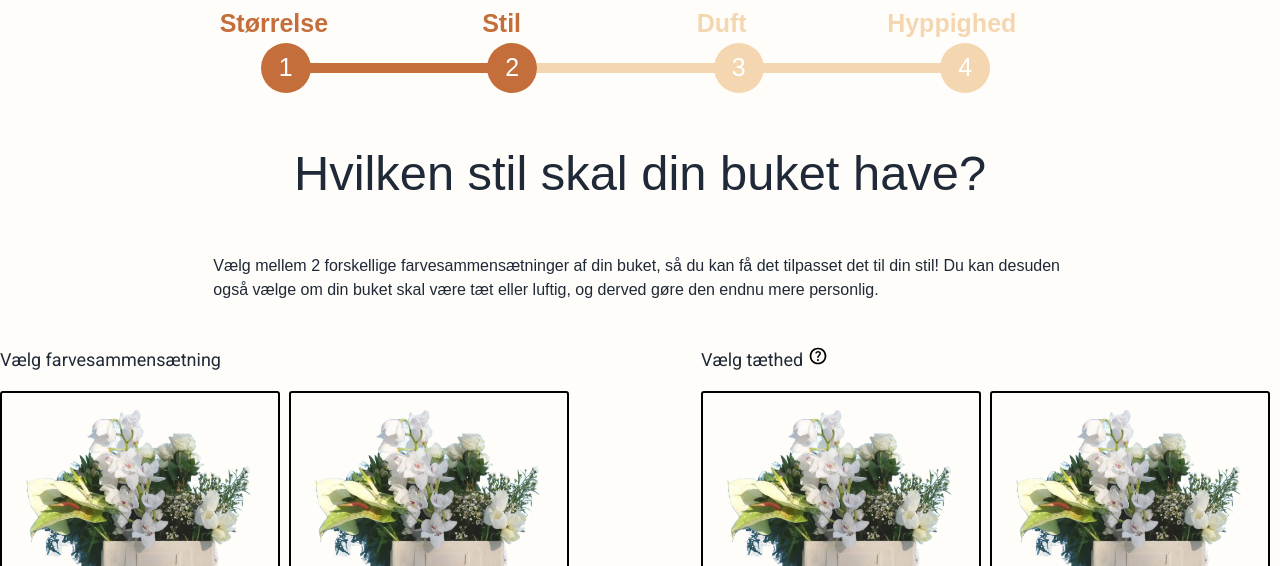
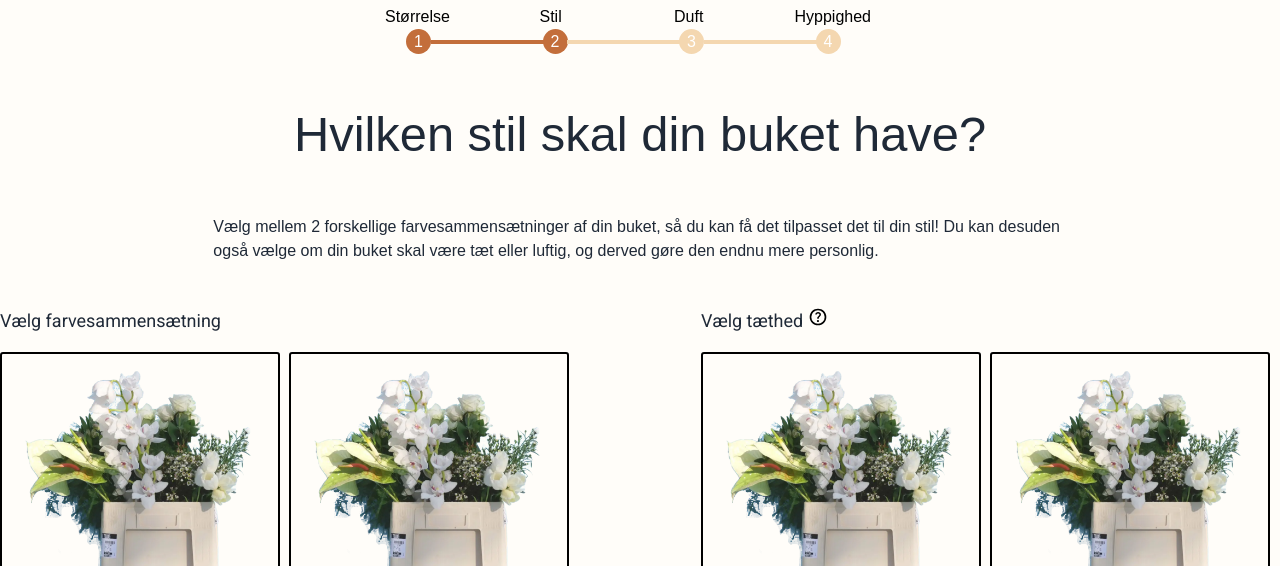
Before and after one commit to juliehjakobsen/eksamen2022, a website built with Vite: page src/abonnement2.html in a window 1280 px wide. Shown: the part 234-800 px from the top of the page. Built offline with nearby package versions, Linux system fonts and the light colour scheme; a web font is replaced by a local one.

Commit message:
abonnement

```diff
--- a/src/abonnement1.html
+++ b/src/abonnement1.html
@@ -44,7 +44,6 @@
       .bar3,
       .bar4 {
         display: flex;
-
         place-items: center;
       }
 
@@ -78,15 +77,18 @@
 
       @media (min-width: 900px) {
         .overskrift {
-          font-size: var(--h4-desktop);
+          font-size: var(--body-desktop);
+        }
+        .tal {
+          font-size: var(--body-desktop);
         }
 
         .ball1,
         .ball2,
         .ball3,
         .ball4 {
-          width: 50px;
-          height: 50px;
+          width: 25px;
+          height: 25px;
           background-color: var(--color-abonnement-bar-disabled);
           border-radius: 100%;
           font-family: var(--font-body);
@@ -102,9 +104,9 @@
         .line1,
         .line2,
         .line3 {
-          width: 180px;
+          width: 115px;
           height: 0px;
-          border: 5px solid var(--color-abonnement-bar-disabled);
+          border: 2px solid var(--color-abonnement-bar-disabled);
         }
       }
     </style>
@@ -303,11 +305,11 @@
         >
           <nav class="full_bar border-none">
             <div>
-              <p class="overskrift -ml-6 text-rust-500 lg:-ml-11">Størrelse</p>
+              <p class="overskrift -ml-6 text-color-black">Størrelse</p>
               <div class="bar1">
                 <a href="abonnement1.html"
                   ><div class="ball1">
-                    <p>1</p>
+                    <p class="tal">1</p>
                   </div>
                 </a>
                 <div class="line1"></div>
@@ -315,30 +317,30 @@
             </div>
 
             <div>
-              <p class="overskrift -ml-1.5 text-rust-200 lg:-ml-2">Stil</p>
+              <p class="overskrift -ml-1.5 text-color-black">Stil</p>
               <div class="bar2">
                 <div class="ball2">
-                  <p>2</p>
+                  <p class="tal">2</p>
                 </div>
 
                 <div class="line2"></div>
               </div>
             </div>
             <div>
-              <p class="overskrift -ml-2 text-rust-200 lg:-ml-5">Duft</p>
+              <p class="overskrift -ml-2 text-color-black">Duft</p>
               <div class="bar3">
                 <div class="ball3">
-                  <p>3</p>
+                  <p class="tal">3</p>
                 </div>
 
                 <div class="line3"></div>
               </div>
             </div>
             <div>
-              <p class="overskrift -ml-6 text-rust-200 lg:-ml-14">Hyppighed</p>
+              <p class="overskrift -ml-6 text-color-black">Hyppighed</p>
               <div class="bar4">
                 <div class="ball4">
-                  <p>4</p>
+                  <p class="tal">4</p>
                 </div>
               </div>
             </div>
--- a/src/abonnement2.html
+++ b/src/abonnement2.html
@@ -26,12 +26,11 @@
       .overskrift {
         font-size: var(--abonnement-text-info);
         font-family: var(--font-body);
-        font-weight: var(--font-weight-bold);
+        /* font-weight: var(--font-weight-bold); */
       }
 
       .full_bar {
         display: flex;
-
         place-items: center;
       }
       .bar1,
@@ -39,7 +38,6 @@
       .bar3,
       .bar4 {
         display: flex;
-
         place-items: center;
       }
 
@@ -82,15 +80,18 @@
 
       @media (min-width: 900px) {
         .overskrift {
-          font-size: var(--h4-desktop);
+          font-size: var(--body-desktop);
+        }
+        .tal {
+          font-size: var(--body-desktop);
         }
 
         .ball1,
         .ball2,
         .ball3,
         .ball4 {
-          width: 50px;
-          height: 50px;
+          width: 25px;
+          height: 25px;
           background-color: var(--color-abonnement-bar-disabled);
           border-radius: 100%;
           font-family: var(--font-body);
@@ -104,16 +105,16 @@
           z-index: 1;
         }
 
-        .line1,
         .line2,
         .line3 {
-          width: 180px;
+          width: 115px;
           height: 0px;
-          border: 5px solid var(--color-abonnement-bar-disabled);
+          border: 2px solid var(--color-abonnement-bar-disabled);
         }
-
         .line1 {
-          border: solid 5px var(--color-abonnement-bar-active);
+          width: 115px;
+          height: 0px;
+          background-color: var(--color-abonnement-bar-active);
         }
       }
     </style>
@@ -311,11 +312,11 @@
         >
           <div class="full_bar">
             <div>
-              <p class="overskrift -ml-6 text-rust-500 lg:-ml-11">Størrelse</p>
+              <p class="overskrift -ml-6 text-color-black">Størrelse</p>
               <div class="bar1">
                 <a href="abonnement1.html"
                   ><div class="ball1">
-                    <p>1</p>
+                    <p class="tal">1</p>
                   </div>
                 </a>
                 <div class="line1"></div>
@@ -323,31 +324,31 @@
             </div>
 
             <div>
-              <p class="overskrift -ml-1.5 text-rust-500 lg:-ml-2">Stil</p>
+              <p class="overskrift -ml-1.5 text-color-black">Stil</p>
               <div class="bar2">
                 <a href="abonnement2.html"
                   ><div class="ball2">
-                    <p>2</p>
+                    <p class="tal">2</p>
                   </div>
                 </a>
                 <div class="line2"></div>
               </div>
             </div>
             <div>
-              <p class="overskrift -ml-2 text-rust-200 lg:-ml-5">Duft</p>
+              <p class="overskrift -ml-2 text-color-black">Duft</p>
               <div class="bar3">
                 <div class="ball3">
-                  <p>3</p>
+                  <p class="tal">3</p>
                 </div>
 
                 <div class="line3"></div>
               </div>
             </div>
             <div>
-              <p class="overskrift -ml-6 text-rust-200 lg:-ml-14">Hyppighed</p>
+              <p class="overskrift -ml-6 text-color-black">Hyppighed</p>
               <div class="bar4">
                 <div class="ball4">
-                  <p>4</p>
+                  <p class="tal">4</p>
                 </div>
               </div>
             </div>
--- a/src/abonnement3.html
+++ b/src/abonnement3.html
@@ -28,7 +28,6 @@
       .overskrift {
         font-size: var(--abonnement-text-info);
         font-family: var(--font-body);
-        font-weight: var(--font-weight-bold);
       }
 
       .full_bar {
@@ -86,22 +85,25 @@
 
       @media (min-width: 900px) {
         .overskrift {
-          font-size: var(--h4-desktop);
+          font-size: var(--body-desktop);
+        }
+        .tal {
+          font-size: var(--body-desktop);
         }
 
         .ball1,
         .ball2,
         .ball3,
         .ball4 {
-          width: 50px;
-          height: 50px;
+          width: 25px;
+          height: 25px;
           background-color: var(--color-abonnement-bar-disabled);
           border-radius: 100%;
           font-family: var(--font-body);
           font-size: var(--h4-desktop);
-
           color: var(--color-abonnement-bar-text);
         }
+
         .ball1,
         .ball2,
         .ball3 {
@@ -109,17 +111,16 @@
           z-index: 1;
         }
 
-        .line1,
-        .line2,
         .line3 {
-          width: 180px;
+          width: 115px;
           height: 0px;
-          border: 5px solid var(--color-abonnement-bar-disabled);
+          border: 2px solid var(--color-abonnement-bar-disabled);
         }
-
         .line1,
         .line2 {
-          border: solid 5px var(--color-abonnement-bar-active);
+          width: 115px;
+          height: 0px;
+          background-color: var(--color-abonnement-bar-active);
         }
 
         /* ---------------------------------RADIO BUTTONS */
@@ -338,11 +339,11 @@
         >
           <div class="full_bar">
             <div>
-              <p class="overskrift -ml-6 text-rust-500 lg:-ml-11">Størrelse</p>
+              <p class="overskrift -ml-6 text-color-black">Størrelse</p>
               <div class="bar1">
                 <a href="abonnement1.html"
                   ><div class="ball1">
-                    <p>1</p>
+                    <p class="tal">1</p>
                   </div>
                 </a>
                 <div class="line1"></div>
@@ -350,32 +351,32 @@
             </div>
 
             <div>
-              <p class="overskrift -ml-1.5 text-rust-500 lg:-ml-2">Stil</p>
+              <p class="overskrift -ml-1.5 text-color-black">Stil</p>
               <div class="bar2">
                 <a href="abonnement2.html"
                   ><div class="ball2">
-                    <p>2</p>
+                    <p class="tal">2</p>
                   </div>
                 </a>
                 <div class="line2"></div>
               </div>
             </div>
             <div>
-              <p class="overskrift -ml-2 text-rust-500 lg:-ml-5">Duft</p>
+              <p class="overskrift -ml-2 text-color-black">Duft</p>
               <div class="bar3">
                 <a href="abonnement3.html"
                   ><div class="ball3">
-                    <p>3</p>
+                    <p class="tal">3</p>
                   </div>
                 </a>
                 <div class="line3"></div>
               </div>
             </div>
             <div>
-              <p class="overskrift -ml-6 text-rust-200 lg:-ml-14">Hyppighed</p>
+              <p class="overskrift -ml-6 text-color-black">Hyppighed</p>
               <div class="bar4">
                 <div class="ball4">
-                  <p>4</p>
+                  <p class="tal">4</p>
                 </div>
               </div>
             </div>
--- a/src/abonnement4.html
+++ b/src/abonnement4.html
@@ -31,7 +31,6 @@
       .overskrift {
         font-size: var(--abonnement-text-info);
         font-family: var(--font-body);
-        font-weight: var(--font-weight-bold);
       }
 
       .full_bar {
@@ -87,22 +86,25 @@
 
       @media (min-width: 900px) {
         .overskrift {
-          font-size: var(--h4-desktop);
+          font-size: var(--body-desktop);
+        }
+        .tal {
+          font-size: var(--body-desktop);
         }
 
         .ball1,
         .ball2,
         .ball3,
         .ball4 {
-          width: 50px;
-          height: 50px;
+          width: 25px;
+          height: 25px;
           background-color: var(--color-abonnement-bar-disabled);
           border-radius: 100%;
           font-family: var(--font-body);
           font-size: var(--h4-desktop);
-
           color: var(--color-abonnement-bar-text);
         }
+
         .ball1,
         .ball2,
         .ball3,
@@ -114,15 +116,9 @@
         .line1,
         .line2,
         .line3 {
-          width: 180px;
+          width: 115px;
           height: 0px;
-          border: 5px solid var(--color-abonnement-bar-disabled);
-        }
-
-        .line1,
-        .line2,
-        .line3 {
-          border: solid 4px var(--color-abonnement-bar-active);
+          background-color: var(--color-abonnement-bar-active);
         }
       }
     </style>
@@ -320,11 +316,11 @@
         >
           <div class="full_bar">
             <div>
-              <p class="overskrift -ml-6 text-rust-500 lg:-ml-11">Størrelse</p>
+              <p class="overskrift -ml-6 text-color-black">Størrelse</p>
               <div class="bar1">
                 <a href="abonnement1.html"
                   ><div class="ball1">
-                    <p>1</p>
+                    <p class="tal">1</p>
                   </div>
                 </a>
                 <div class="line1"></div>
@@ -332,33 +328,33 @@
             </div>
 
             <div>
-              <p class="overskrift -ml-1.5 text-rust-500 lg:-ml-2">Stil</p>
+              <p class="overskrift -ml-1.5 text-color-black">Stil</p>
               <div class="bar2">
                 <a href="abonnement2.html"
                   ><div class="ball2">
-                    <p>2</p>
+                    <p class="tal">2</p>
                   </div>
                 </a>
                 <div class="line2"></div>
               </div>
             </div>
             <div>
-              <p class="overskrift -ml-2 text-rust-500 lg:-ml-5">Duft</p>
+              <p class="overskrift -ml-2 text-color-black">Duft</p>
               <div class="bar3">
                 <a href="abonnement3.html"
                   ><div class="ball3">
-                    <p>3</p>
+                    <p class="tal">3</p>
                   </div>
                 </a>
                 <div class="line3"></div>
               </div>
             </div>
             <div>
-              <p class="overskrift -ml-6 text-rust-500 lg:-ml-14">Hyppighed</p>
+              <p class="overskrift -ml-6 text-color-black">Hyppighed</p>
               <div class="bar4">
                 <a href="abonnement4.html"
                   ><div class="ball4">
-                    <p>4</p>
+                    <p class="tal">4</p>
                   </div>
                 </a>
               </div>
```
